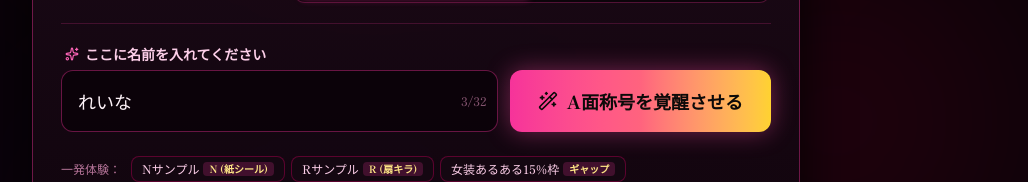
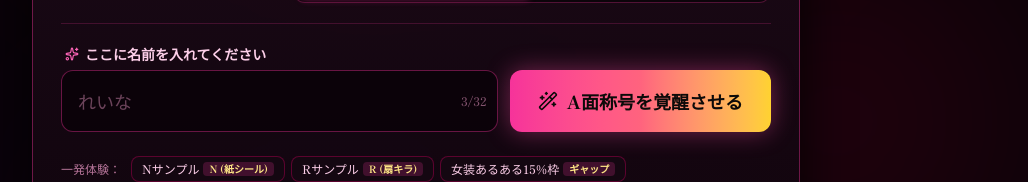
Before and after one commit to tom8ten/josou-futatsuna-maker, a Next.js app: page / in a window 1280 px wide. Shown: the part 326-508 px from the top of the page, without its empty margins (224-1252 px from the left). Built offline with nearby package versions, Linux system fonts and the light colour scheme.

Commit message:
feat: make default sample name text faint while keeping user input full contrast

```diff
--- a/src/components/DiagnosisClient.tsx
+++ b/src/components/DiagnosisClient.tsx
@@ -45,6 +45,10 @@
   autoShowResult = false,
 }: DiagnosisClientProps) {
   const [inputName, setInputName] = useState(initialName);
+  const [hasUserEdited, setHasUserEdited] = useState(false);
+  const isSampleName =
+    !hasUserEdited &&
+    (inputName.trim() === "れいな" || inputName.trim() === "山田太郎");
   const [mode, setMode] = useState<DiagnosisMode>(initialMode);
   const [result, setResult] = useState<DiagnosisResult | null>(() =>
     autoShowResult && initialName.trim()
@@ -693,11 +697,21 @@
                 id="name-input"
                 type="text"
                 value={inputName}
-                onChange={(e) => setInputName(e.target.value)}
+                onFocus={(e) => {
+                  if (isSampleName) {
+                    e.target.select();
+                  }
+                }}
+                onChange={(e) => {
+                  setHasUserEdited(true);
+                  setInputName(e.target.value);
+                }}
                 placeholder="A面のお名前やアカウント名を入力（例：れいな / @user）"
                 maxLength={32}
                 aria-label="診断する名前"
-                className="w-full px-4 py-3.5 sm:py-4 rounded-xl bg-[#0b0309]/90 border border-pink-500/40 text-pink-50 placeholder-pink-300/35 text-base sm:text-lg focus:outline-none focus:border-pink-400 focus:ring-2 focus:ring-pink-400/25 transition-all"
+                className={`w-full px-4 py-3.5 sm:py-4 rounded-xl bg-[#0b0309]/90 border border-pink-500/40 placeholder-pink-300/35 text-base sm:text-lg focus:outline-none focus:border-pink-400 focus:ring-2 focus:ring-pink-400/25 transition-all ${
+                  isSampleName ? "text-pink-300/40 font-medium" : "text-pink-50"
+                }`}
               />
               {inputName && (
                 <span className="absolute right-3 top-1/2 -translate-y-1/2 text-xs text-pink-300/50">
@@ -726,6 +740,7 @@
                   type="button"
                   onClick={() => {
                     setInputName(preset.name);
+                    setHasUserEdited(preset.name !== "れいな" && preset.name !== "山田太郎");
                     setMode("standard");
                     handleDiagnose(preset.name, "standard", false);
                   }}
```
